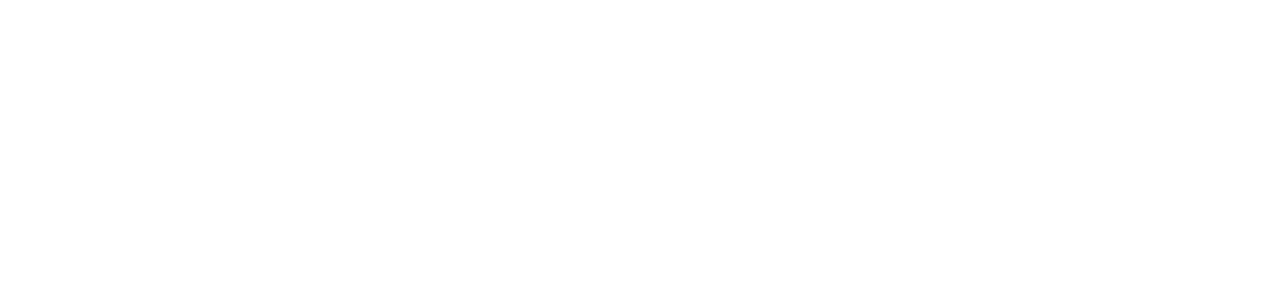
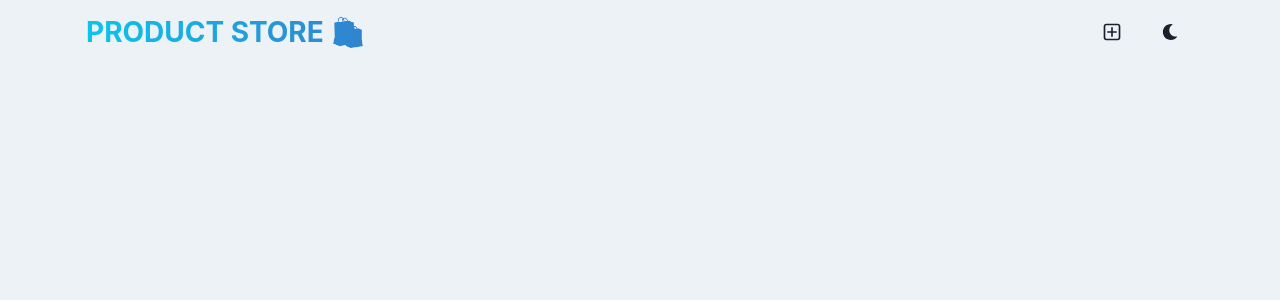
Before and after one commit to DirsanA/Mern_stack_E-commerce-, a React (Vite) app in the folder frontend/product_site/: page / in a window 1280 px wide. Shown: the top 300 px of the page. Built offline with nearby package versions, Linux system fonts and the light colour scheme.

Commit message:
navbar componet is created

```diff
--- a/frontend/product_site/src/App.jsx
+++ b/frontend/product_site/src/App.jsx
@@ -1,11 +1,11 @@
-import { Box } from "@chakra-ui/react";
+import { Box, useColorModeValue } from "@chakra-ui/react";
 import HomePage from "./pages/HomePage";
 import CreatePage from "./pages/CreatePage";
 import Navbar from "./componets/Navbar";
 import { Route, Routes } from "react-router-dom";
 const App = () => {
   return (
-    <Box minH={"100vh"}>
+    <Box minH={"100vh"} bg={useColorModeValue("gray.100", "gray.900")}>
       <Navbar />
       <Routes>
         <Route path="/" element={<HomePage />}></Route>
--- a/frontend/product_site/src/componets/Navbar.jsx
+++ b/frontend/product_site/src/componets/Navbar.jsx
@@ -1,5 +1,59 @@
+import {
+  Button,
+  Container,
+  Flex,
+  Text,
+  HStack,
+  Link as ChakraLink,
+  Icon,
+  useColorMode,
+  useColorModeValue,
+} from "@chakra-ui/react";
+import { Link as RouterLink } from "react-router-dom";
+import { CgAddR } from "react-icons/cg";
+import { FaSun, FaMoon } from "react-icons/fa";
+
 const Navbar = () => {
-  return <div></div>;
+  const { colorMode, toggleColorMode } = useColorMode();
+  return (
+    <Container maxW={"1140px"}>
+      <Flex
+        h={16}
+        alignItems={"center"}
+        justifyContent={"space-between"}
+        flexDir={{
+          base: "column",
+          sm: "row",
+        }}
+      >
+        {/* Logo */}
+        <Text
+          fontSize={{ base: 22, sm: "28" }}
+          fontWeight={"bold"}
+          textAlign={"center"}
+          textTransform={"uppercase"}
+          bgGradient={"linear(to-r, cyan.400, blue.500)"}
+          bgClip={"text"}
+        >
+          <ChakraLink as={RouterLink} to={"/"}>
+            Product Store 🛍️
+          </ChakraLink>
+        </Text>
+
+        {/* Add Product Button */}
+        <HStack spacing={2} alignItems={"center"}>
+          <ChakraLink as={RouterLink} to={"/create"}>
+            <Button p={4}>
+              <Icon as={CgAddR} fontSize={20} />
+            </Button>
+          </ChakraLink>
+          <Button onClick={toggleColorMode}>
+            {colorMode === "light" ? <FaMoon /> : <FaSun />}
+          </Button>
+        </HStack>
+      </Flex>
+    </Container>
+  );
 };
 
 export default Navbar;
--- a/package.json
+++ b/package.json
@@ -13,7 +13,8 @@
   "dependencies": {
     "dotenv": "^16.4.7",
     "express": "^4.21.2",
-    "mongoose": "^8.9.2"
+    "mongoose": "^8.9.2",
+    "react-icons": "^5.4.0"
   },
   "devDependencies": {
     "nodemon": "^3.1.9"
```
Also changed, not shown: 1 other file (tests, documents, lock files or other folders).
